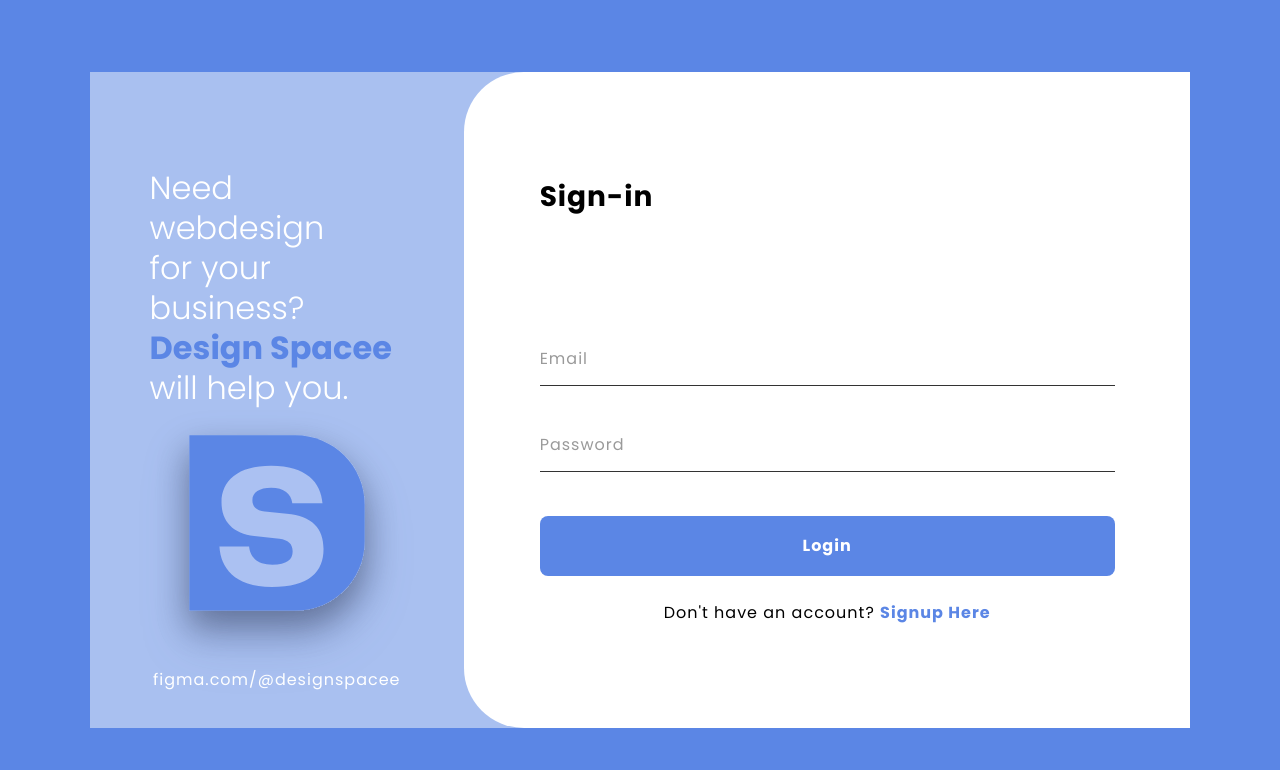
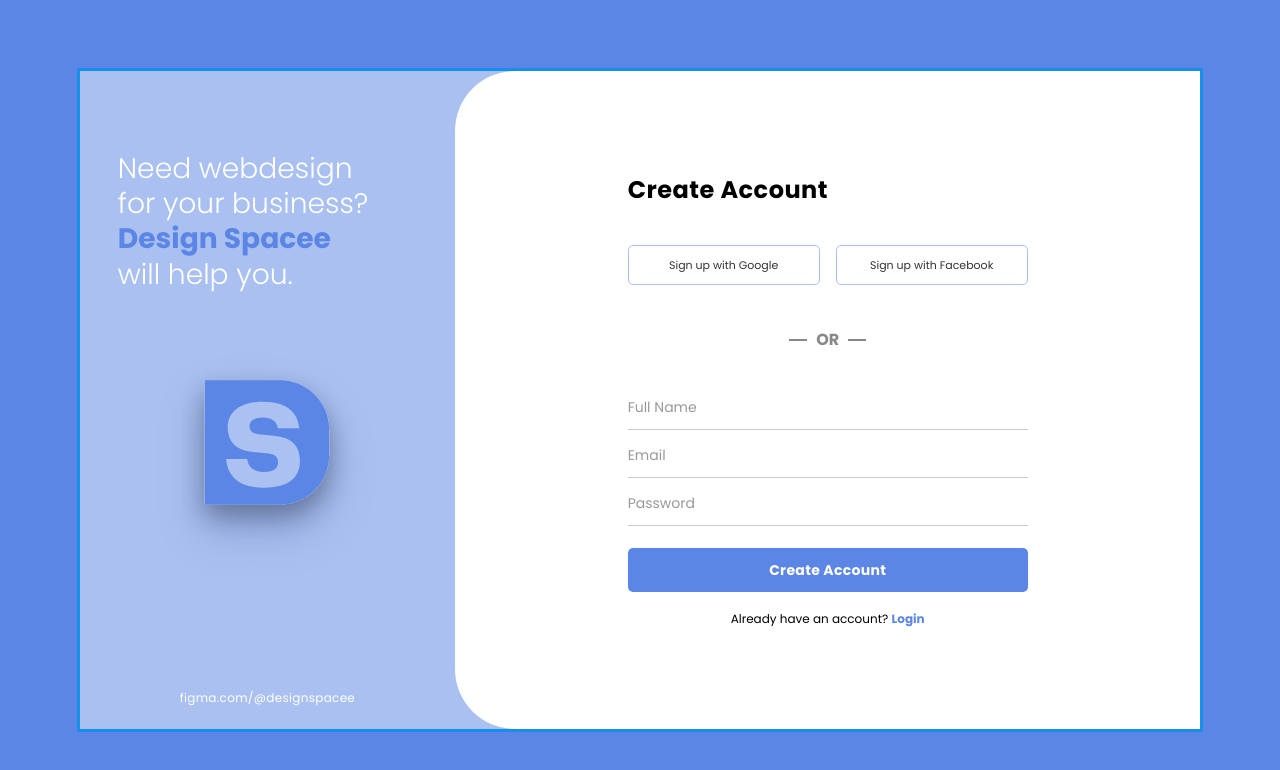
Before and after one commit to luisnarcisodh/APPDEV1, a React (Vite) app in the folder F_L04_ReactJsStylingFigmaConversion/: page / in a window 1280 px wide. Shown: the top 770 px of the page. Built offline with nearby package versions, Linux system fonts and the light colour scheme.

Commit message:
Implement Sign Up screen components and styling

```diff
--- a/F_L04_ReactJsStylingFigmaConversion/src/App.jsx
+++ b/F_L04_ReactJsStylingFigmaConversion/src/App.jsx
@@ -1,7 +1,7 @@
-import Login from "./components/Login";
+import Signup from "./components/Signup";
 
 function App() {
-  return <Login />;
+    return <Signup />;
 }
 
 export default App;
--- /dev/null
+++ b/F_L04_ReactJsStylingFigmaConversion/src/components/Signup.jsx
@@ -0,0 +1,91 @@
+import styles from "./Signup.module.css";
+import logo from "../assets/logo.svg";
+
+export default function Signup() {
+    return (
+        <main className={styles.signup}>
+            <section className={styles.left}>
+                <h1 className={styles.tagline}>
+                    Need webdesign
+                    <br />
+                    for your business?
+                    <br />
+                    <strong>Design Spacee</strong>
+                    <br />
+                    will help you.
+                </h1>
+
+                <img
+                    className={styles.logo}
+                    src={logo}
+                    alt="Design Spacee logo"
+                />
+
+                <p className={styles.link}>
+                    figma.com/@designspacee
+                </p>
+            </section>
+
+            <section className={styles.right}>
+                <form
+                    className={styles.form}
+                    onSubmit={(event) => event.preventDefault()}
+                >
+                    <h2>Create Account</h2>
+
+                    <div className={styles.socialButtons}>
+                        <button type="button" className={styles.socialButton}>
+                            Sign up with Google
+                        </button>
+
+                        <button type="button" className={styles.socialButton}>
+                            Sign up with Facebook
+                        </button>
+                    </div>
+
+                    <div className={styles.divider}>
+                        <span>OR</span>
+                    </div>
+
+                    <div className={styles.fields}>
+                        <input
+                            type="text"
+                            name="fullName"
+                            placeholder="Full Name"
+                            autoComplete="name"
+                            required
+                        />
+
+                        <input
+                            type="email"
+                            name="email"
+                            placeholder="Email"
+                            autoComplete="email"
+                            required
+                        />
+
+                        <input
+                            type="password"
+                            name="password"
+                            placeholder="Password"
+                            autoComplete="new-password"
+                            required
+                        />
+
+                        <button
+                            type="submit"
+                            className={styles.submitButton}
+                        >
+                            Create Account
+                        </button>
+                    </div>
+
+                    <p className={styles.loginText}>
+                        Already have an account?{" "}
+                        <a href="/">Login</a>
+                    </p>
+                </form>
+            </section>
+        </main>
+    );
+}
--- /dev/null
+++ b/F_L04_ReactJsStylingFigmaConversion/src/components/Signup.module.css
@@ -0,0 +1,283 @@
+/* ========================================
+   SIGN UP CONTAINER
+======================================== */
+.signup {
+    display: flex;
+    width: 88vw;
+    height: 83vh;
+    min-height: 600px;
+    border: 3px solid #168eea;
+    background: var(--color-left-panel);
+    overflow: hidden;
+}
+
+/* ========================================
+   LEFT PANEL
+======================================== */
+.left {
+    width: 33.5%;
+    flex-shrink: 0;
+    padding: 80px 38px 22px;
+    display: flex;
+    flex-direction: column;
+    align-items: center;
+}
+
+.tagline {
+    align-self: flex-start;
+    font-size: clamp(24px, 2.2vw, 30px);
+    font-weight: var(--font-weight-light);
+    line-height: 1.25;
+    color: var(--color-text-light);
+}
+
+.tagline strong {
+    color: var(--color-primary);
+    font-weight: var(--font-weight-bold);
+}
+
+.logo {
+    width: 170px;
+    height: 170px;
+    object-fit: contain;
+    margin: auto 0;
+    filter: drop-shadow(var(--shadow-logo));
+}
+
+.link {
+    margin-top: auto;
+    font-size: 12px;
+    color: var(--color-text-light);
+    letter-spacing: 0.3px;
+    text-align: center;
+}
+
+/* ========================================
+   RIGHT PANEL
+======================================== */
+.right {
+    flex: 1;
+    min-width: 0;
+    display: flex;
+    align-items: center;
+    justify-content: center;
+    padding: 40px 40px;
+    background: var(--color-panel);
+    border-radius: var(--radius-panel) 0 0 var(--radius-panel);
+}
+
+.form {
+    width: 100%;
+    max-width: 400px;
+}
+
+.form h2 {
+    margin-bottom: 38px;
+    text-align: left;
+    font-size: 24px;
+    font-weight: var(--font-weight-bold);
+    letter-spacing: 0.5px;
+    color: var(--color-text);
+}
+
+/* ========================================
+   GOOGLE AND FACEBOOK BUTTONS
+======================================== */
+.socialButtons {
+    display: flex;
+    gap: 16px;
+    width: 100%;
+}
+
+.socialButton {
+    flex: 1;
+    min-width: 0;
+    min-height: 40px;
+    padding: 8px 10px;
+    border: 1px solid #a9c0f0;
+    border-radius: 5px;
+    background: var(--color-panel);
+    color: #333333;
+    font-family: var(--font-primary);
+    font-size: 11px;
+    font-weight: var(--font-weight-regular);
+    white-space: normal;
+    cursor: pointer;
+    transition:
+        background var(--transition-fast),
+        border-color var(--transition-fast);
+}
+
+.socialButton:hover {
+    background: #f1f5ff;
+    border-color: var(--color-primary);
+}
+
+/* ========================================
+   OR DIVIDER
+======================================== */
+.divider {
+    display: flex;
+    align-items: center;
+    justify-content: center;
+    gap: 9px;
+    margin: 42px 0 30px;
+    color: #888888;
+    font-size: 16px;
+    font-weight: var(--font-weight-bold);
+}
+
+.divider::before,
+.divider::after {
+    content: "";
+    width: 18px;
+    height: 2px;
+    background: #888888;
+}
+
+/* ========================================
+   INPUT FIELDS
+======================================== */
+.fields {
+    display: flex;
+    flex-direction: column;
+}
+
+.fields input {
+    width: 100%;
+    height: 48px;
+    padding: 12px 0 8px;
+    border: none;
+    border-bottom: 1px solid #cccccc;
+    outline: none;
+    background: transparent;
+    font-family: var(--font-primary);
+    font-size: 14px;
+    color: var(--color-text);
+    transition: border-color var(--transition-fast);
+}
+
+.fields input::placeholder {
+    color: #999999;
+    opacity: 1;
+}
+
+.fields input:focus {
+    border-bottom-color: var(--color-primary);
+}
+
+/* ========================================
+   CREATE ACCOUNT BUTTON
+======================================== */
+.submitButton {
+    width: 100%;
+    min-height: 44px;
+    margin-top: 22px;
+    padding: 10px 16px;
+    border: none;
+    border-radius: 5px;
+    background: var(--color-primary);
+    color: var(--color-text-light);
+    font-family: var(--font-primary);
+    font-size: 14px;
+    font-weight: var(--font-weight-bold);
+    letter-spacing: 0.3px;
+    cursor: pointer;
+    transition: background var(--transition-fast);
+}
+
+.submitButton:hover {
+    background: var(--color-primary-hover);
+}
+
+/* ========================================
+   LOGIN LINK
+======================================== */
+.loginText {
+    margin-top: 18px;
+    text-align: center;
+    font-size: 12px;
+    color: var(--color-text);
+}
+
+.loginText a {
+    color: var(--color-primary);
+    font-weight: var(--font-weight-bold);
+    text-decoration: none;
+}
+
+.loginText a:hover {
+    text-decoration: underline;
+}
+
+/* ========================================
+   RESPONSIVE LAYOUT
+======================================== */
+@media (max-width: 900px) {
+    .signup {
+        width: 94vw;
+        height: auto;
+        min-height: 90vh;
+        flex-direction: column;
+    }
+
+    .left {
+        width: 100%;
+        padding: 35px 28px 20px;
+    }
+
+    .tagline {
+        font-size: 24px;
+    }
+
+    .logo {
+        width: 110px;
+        height: 110px;
+        margin: 25px 0;
+    }
+
+    .right {
+        border-radius: 35px 35px 0 0;
+        padding: 45px 28px;
+    }
+
+    .form {
+        max-width: 420px;
+    }
+
+    .form h2 {
+        margin-bottom: 30px;
+    }
+
+    .socialButtons {
+        gap: 12px;
+    }
+
+    .socialButton {
+        font-size: 12px;
+    }
+
+    .divider {
+        margin: 30px 0;
+    }
+}
+
+@media (max-width: 380px) {
+    .socialButtons {
+        flex-direction: column;
+        gap: 10px;
+    }
+
+    .socialButton {
+        flex: auto;
+        min-height: 40px;
+    }
+
+    .form h2 {
+        font-size: 22px;
+    }
+
+    .loginText {
+        font-size: 11px;
+    }
+}
```
Also changed, not shown: F_L04_ReactJsStylingFigmaConversion/src/main.jsx (+4 -4 lines).
